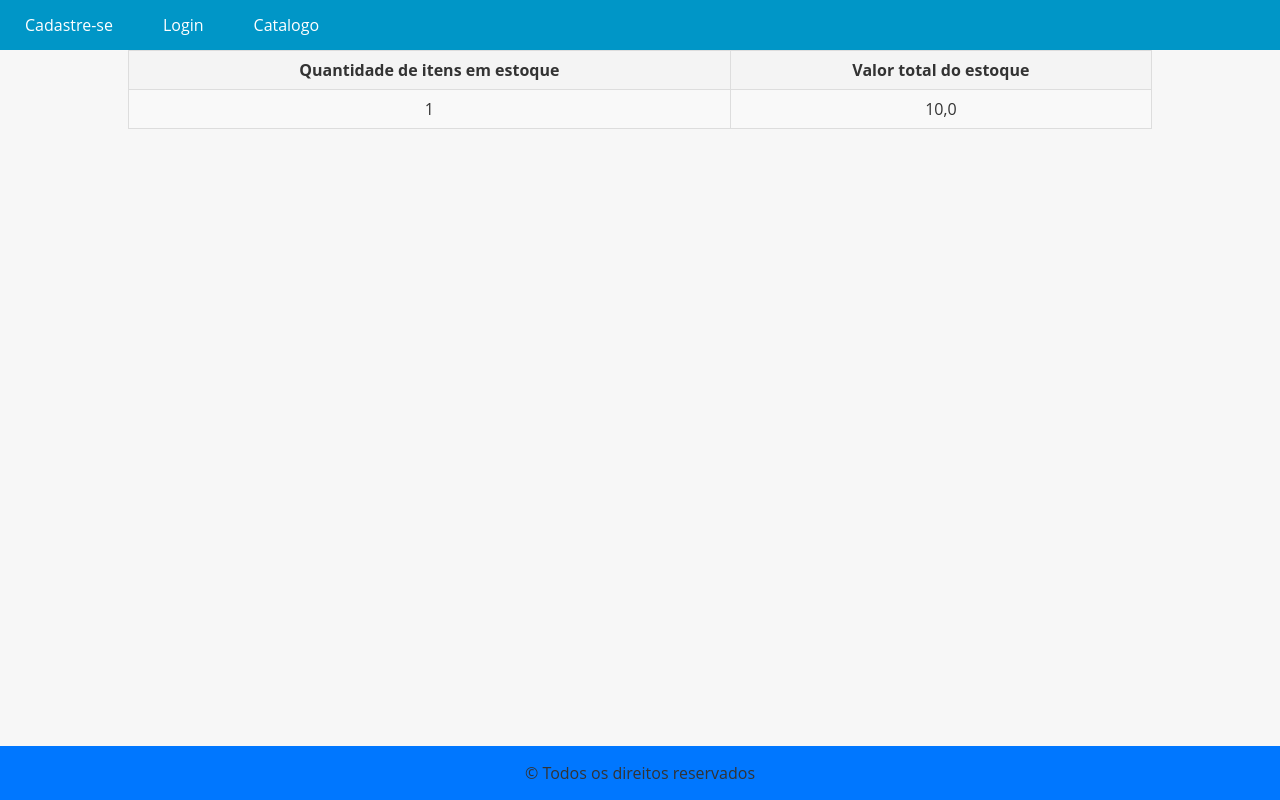
After one commit to MichelWars/Projeto_loja, a Django app: page /estoque/ in a window 1280 px wide. The commit adds this page. Run offline with Django 4.2, Linux system fonts and the light colour scheme; tables that the repository leaves empty hold one stand-in row (values such as "Sample post").

Commit message:
feature contagem de estoque criada

```diff
--- a/app/templates/base.html
+++ b/app/templates/base.html
@@ -1,17 +1,41 @@
 <!DOCTYPE html>
-<html lang="en">
+<html lang="pt-br">
+
 <head>
   <meta charset="UTF-8">
   <meta name="viewport" content="width=device-width, initial-scale=1.0">
   <title>{% block title %}{% endblock %}</title>
+
   <style>
+    html,
+    body {
+      height: 100%;
+      /* Garante que o html e o body ocupem toda a altura da tela */
+      margin: 0;
+      padding: 0;
+      display: flex;
+      flex-direction: column;
+    }
+
+    main {
+      flex: 1;
+      /* Faz o conteúdo ocupar o espaço restante */
+      display: flex;
+      flex-direction: column;
+    }
+
     body {
       font-family: 'Open Sans', sans-serif;
       background-color: #f7f7f7;
       color: #333;
       margin: 0;
       padding: 0;
-        height: auto;
+      height: 100%;
+      /* Garante que o body ocupe toda a altura da tela */
+      display: flex;
+      /* Define o layout flexbox */
+      flex-direction: column;
+      /* Organiza os elementos verticalmente */
     }
 
     header {
@@ -21,11 +45,11 @@
     }
 
     footer {
-        background-color: #ccc;
-        color: #333;
-        padding: 10px;
+      background-color: #0077ff;
+      /* Cor de fundo do footer */
       text-align: center;
-        position: bottom;
+      margin-top: auto;
+      /* Empurra o footer para o final */
     }
 
     nav {
@@ -68,8 +92,17 @@
       background-color: #999;
     }
 
+    /* Adicionado para garantir que o wrapper ocupe o espaço restante */
+    .wrapper {
+      flex: 1;
+      /* Faz o conteúdo principal ocupar o espaço restante */
+      display: flex;
+      flex-direction: column;
+    }
   </style>
+
 </head>
+
 <body>
   <header>
     <nav>
@@ -77,13 +110,14 @@
         {% if user.is_authenticated %}
         <li>Olá, {{ user.username }}</li>
         <li><a href="{% url 'cad_prod' %}">Cadastrar Produto</a></li>
+        <li><a href="{% url 'estoque' %}">Estoque</a></li>
         {% endif %}
         {% if not user.is_authenticated %}
         <li><a href="{% url 'register' %}">Cadastre-se</a></li>
         <li><a href="{% url 'login' %}">Login</a></li>
         {% endif %}
 
-        <li><a href="{% url 'catalogo' %}">Produtos</a></li>
+        <li><a href="{% url 'catalogo' %}">Catalogo</a></li>
 
         {% if user.is_authenticated %}
         <li><a href="{% url 'logout' %}">Sair</a></li>
@@ -92,13 +126,15 @@
     </nav>
   </header>
 
+  <div class="wrapper">
     <main>
       {% block content %}
       {% endblock %}
     </main>
-
+  </div>
   <footer>
     <p>&copy; Todos os direitos reservados</p>
   </footer>
 </body>
+
 </html>
--- a/app/urls.py
+++ b/app/urls.py
@@ -4,6 +4,7 @@ from django.conf import settings
 from django.conf.urls.static import static
 from produtos.views import ProdutosListView, CadProdutoCreateView, ProdutosDetailView, ProdutoUpdateView, ProdutoDeleteView
 from accounts.views import register_view, login_view, logout_view
+from produtos.views import estoque_view
 
 
 urlpatterns = [
@@ -16,4 +17,5 @@ urlpatterns = [
     path('produto/<int:pk>/', ProdutosDetailView.as_view(), name='prod_detail'),
     path('produto/<int:pk>/update/', ProdutoUpdateView.as_view(), name='prod_update'),
     path('produto/<int:pk>/delete/', ProdutoDeleteView.as_view(), name='prod_delete'),
+    path('estoque/', estoque_view, name='estoque'),
 ] + static(settings.MEDIA_URL, document_root=settings.MEDIA_ROOT)
--- /dev/null
+++ b/produtos/templates/estoque.html
@@ -0,0 +1,57 @@
+{% extends "base.html" %}
+
+{% block content %}
+
+<style>
+    table {
+        border-collapse: collapse;
+        margin: 0 auto;
+        /* Centraliza a tabela horizontalmente */
+        width: 80%;
+        /* Ajuste a largura conforme necessário */
+    }
+
+    th,
+    td {
+        border: 1px solid #ddd;
+        /* Adiciona bordas às células */
+        padding: 8px;
+        /* Espaçamento interno das células */
+        text-align: center;
+        /* Centraliza o texto */
+    }
+
+    th {
+        background-color: #f4f4f4;
+        /* Cor de fundo para o cabeçalho */
+        font-weight: bold;
+        /* Negrito no cabeçalho */
+    }
+
+    tr:nth-child(even) {
+        background-color: #f9f9f9;
+        /* Cor de fundo alternada para linhas pares */
+    }
+
+    tr:hover {
+        background-color: #f1f1f1;
+        /* Cor de fundo ao passar o mouse */
+    }
+</style>
+
+<main>
+    <table>
+        <tr>
+            <th>Quantidade de itens em estoque</th>
+            <th>Valor total do estoque</th>
+        </tr>
+
+        {% for item in estoque %}
+        <tr>
+            <td>{{ item.contador_produtos }}</td>
+            <td>{{ item.valor_estoque }}</td>
+        </tr>
+        {% endfor %}
+    </table>
+</main>
+{% endblock %}
--- a/produtos/views.py
+++ b/produtos/views.py
@@ -1,9 +1,11 @@
-from produtos.models import Produto
+from produtos.models import Produto, ProdutoInventario
 from produtos.forms import ProdModelForm
 from django.urls import reverse_lazy
 from django.contrib.auth.decorators import login_required
 from django.utils.decorators import method_decorator
 from django.views.generic import ListView, CreateView, DetailView, UpdateView, DeleteView
+from django.shortcuts import render
+
 
 
 # view para catalogo
@@ -52,3 +54,9 @@ class ProdutoDeleteView(DeleteView):
     model = Produto
     template_name = 'prod_delete.html'
     success_url = '/catalogo/'
+
+
+
+def estoque_view(request):
+    contagem = ProdutoInventario.objects.values('contador_produtos', 'valor_estoque')
+    return render(request, 'estoque.html', {'estoque': contagem})
```
Also changed, not shown: produtos/admin.py (+6 -1 lines), produtos/models.py (+6 -6 lines), produtos/signals.py (+16 -16 lines), accounts/templates/register.html (indentation only). Lines whose indentation alone changed are shown as unchanged.
